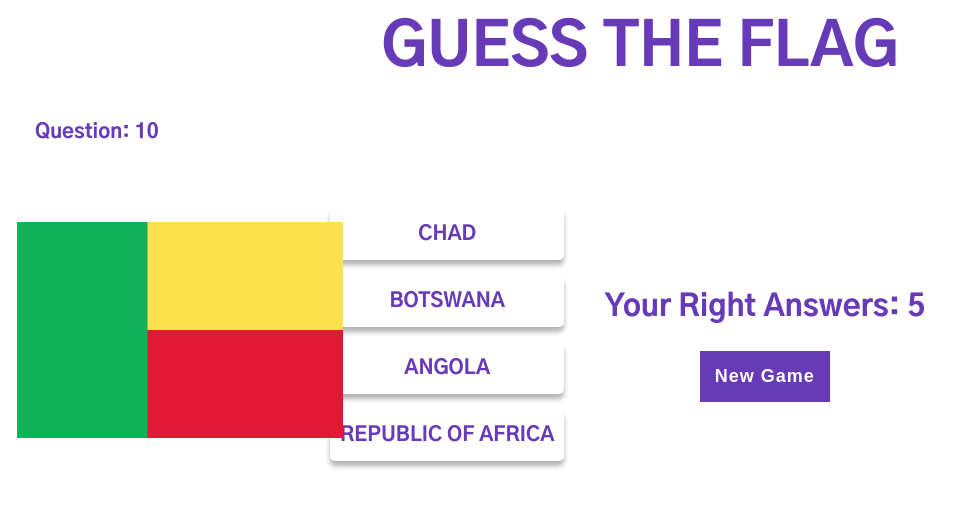
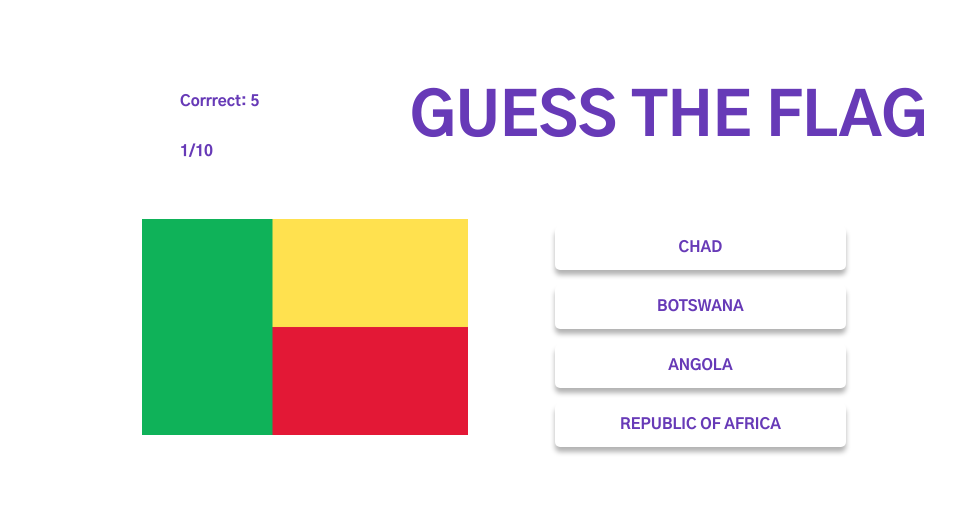
Before and after one commit to irel04/GeoGenius, a plain HTML site: page flag_questions/flag_questions.html in a window 1280 px wide. Shown: the whole page, without its empty margins (0-970 px from the left). Drawn offline with Linux system fonts and the light colour scheme.

Commit message:
Flag Questions on process

```diff
--- a/flag_questions/flag_questions.html
+++ b/flag_questions/flag_questions.html
@@ -10,10 +10,19 @@
 <body>
     <main>
         <div class="container">
-            <h1>GUESS THE FLAG</h1>
+
             <div class="box">
-                <div class="count">Question: <span>10</span></div>
+
+                <div class="score">
+                    <h3 class="right"> Corrrect: <span>5</span></h3>
+                    <!-- <button id="Newgame">New Game</button> -->
+                    <div class="count"><span>1/10</span></div>
+                <div class="header1_container">
+                    <h1>GUESS THE FLAG</h1>
+                </div>
+
             </div>
+
             <div class="flags">
                 <div class="flag-image">
                     <img src="Africa/Flags/Benin_flag.jpg">
@@ -26,11 +35,6 @@
                         <li>REPUBLIC OF AFRICA</li>
                     </ul>
                 </div>
-                <div class="score">
-                    <h3 class="right"> Your Right Answers: <span>5</span></h3>
-                    <button id="Newgame">New Game</button>
-            </div>
-
             </div>
         </div>
     </main>
--- a/flag_questions/style.css
+++ b/flag_questions/style.css
@@ -32,6 +32,7 @@ a {
 
 /* For headers */
 h1 {
+    margin-left: 100px;
     text-align: center;
     font-size: 2.5 rem;
     text-transform: capitalize;
@@ -51,12 +52,18 @@ h1 {
 .box {
     display: flex;
     align-items: center;
+    flex-direction: column;
     justify-content: space-between;
     flex-wrap: wrap;
 }
 
 .box .count {
-    font-size: 2rem;
+    position: absolute;
+    top: 15%;
+    /* margin-right: 100px; */
+    display: flex;
+    font-size: 1.5rem;
+    width: 150px;
     font-weight: 700;
     color: var(--violet);
     text-transform: capitalize;
@@ -66,6 +73,7 @@ h1 {
 /* style of the flags */
 .flags {
     display: flex;
+    width: 80%;
     align-items: center;
     flex-direction: row;
     text-align: center;
@@ -84,24 +92,29 @@ h1 {
 }
 
 /* Styling the choices for the questions */
-.flags .flag-options ul {
-    display: flex;
-    flex-direction: column;
-    width: 100%;
-}
 
 .flags .flag-options {
     margin-top: 2rem;
 }
 
+.flags .flag-options ul {
+    width: 100%;
+    height: 100%;
+    margin-left: 100px;
+    display: flex;
+    flex-direction: column;
+    flex-wrap: wrap;
+
+}
+
 .flags .flag-options ul li {
-    font-size: 2rem;
+    font-size: 1.5rem;
     text-transform: capitalize;
+    margin-right: 1rem;
     margin-bottom: 1.5rem;
     background-color: var(--white);
     padding: 1rem;
     border-radius: .5rem;
-    width: 240px;
     color: var(--violet);
     cursor: pointer;
     box-shadow: 0 .5rem .5rem rgba(0 0 0 / .3);
@@ -183,12 +196,19 @@ h3 {
 }
 
 .score {
+    margin-top: 50px;
+    width: 80%;
+    display: flex;
+    flex-direction: row;
     padding: 2rem;
     border-radius: .5rem;
+
 }
 
 .score .right {
+    font-size: 1.5rem;
     color: var(--violet);
+    width: 150px;
 }
 
 .flags .flag-options ul li.active {
```
